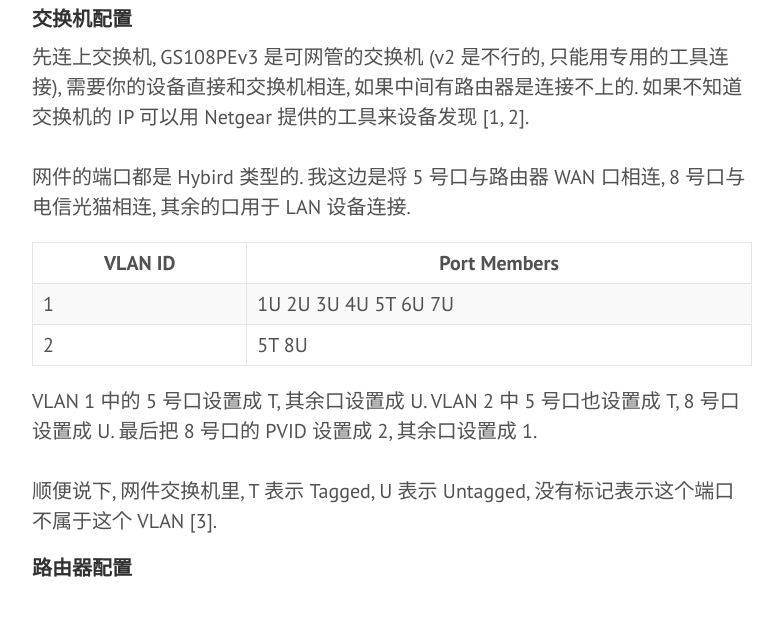
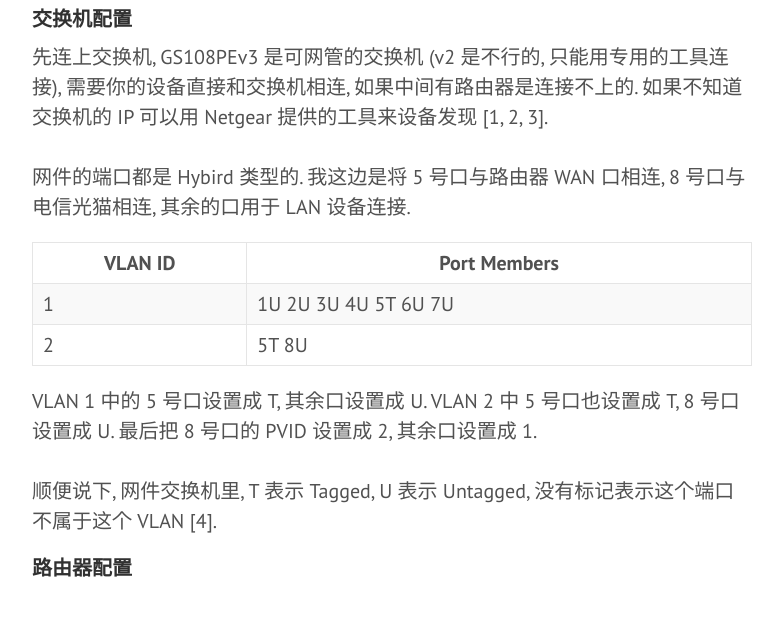
Before and after one commit to yoncise/yoncise.github.io, a Jekyll site: the page built from _posts/2020-11-21-16318107.md, in a window 1280 px wide and 900 px high, scrolled down 2421 px. Shown: the part 216-834 px from the top of the window, without its empty margins (428-1211 px from the left). Built offline with Jekyll 4.4.1, drawn with Linux system fonts in a browser that asks for light colours; some of the changed lines change nothing that is shown; some of the changed text lies outside the part shown.

Commit message:
sync from yuque

````diff
--- a/_posts/2020-11-21-16318107.md
+++ b/_posts/2020-11-21-16318107.md
@@ -55,7 +55,7 @@
 知道了原理, 剩下的就好办了.
 <a name="VkJ6D"></a>
 #### 交换机配置
-先连上交换机, GS108PEv3 是可网管的交换机 (v2 是不行的, 只能用专用的工具连接), 需要你的设备直接和交换机相连, 如果中间有路由器是连接不上的. 如果不知道交换机的 IP 可以用 Netgear 提供的工具来设备发现 [1, 2].<br />
+先连上交换机, GS108PEv3 是可网管的交换机 (v2 是不行的, 只能用专用的工具连接), 需要你的设备直接和交换机相连, 如果中间有路由器是连接不上的. 如果不知道交换机的 IP 可以用 Netgear 提供的工具来设备发现 [1, 2, 3].<br />
 <br />网件的端口都是 Hybird 类型的. 我这边是将 5 号口与路由器 WAN 口相连, 8 号口与电信光猫相连, 其余的口用于 LAN 设备连接.
 
 | VLAN ID | Port Members |
@@ -64,7 +64,7 @@
 | 2 | 5T 8U |
 
 VLAN 1 中的 5 号口设置成 T, 其余口设置成 U. VLAN 2 中 5 号口也设置成 T, 8 号口设置成 U. 最后把 8 号口的 PVID 设置成 2, 其余口设置成 1. <br />
-<br />顺便说下, 网件交换机里, T 表示 Tagged, U 表示 Untagged, 没有标记表示这个端口不属于这个 VLAN [3].<br />
+<br />顺便说下, 网件交换机里, T 表示 Tagged, U 表示 Untagged, 没有标记表示这个端口不属于这个 VLAN [4].<br />
 
 <a name="YGsvE"></a>
 #### 路由器配置
@@ -94,8 +94,8 @@
   62: vlan62: 0t 1t 2t 3t
 ```
 上面是我现在的配置, 很多是路由器默认的, 和我们这次相关的就是 vlan1 与 vlan2 的配置. (这里带 t 的表示 Tagged, 没有 t 的表示 Untagged, 与交换机有区别). 对于我的路由器来说, 4 口是 WAN 口, 8 口是什么呢? 8 口代表的是 CPU, 路由器把 CPU 也抽象成了一个端口.<br />
-<br />`Port 4: 1000FD enabled stp: none vlan: 2 jumbo: off mac: 38:f9:d3:19:0a:6b` 中的 `vlan: 2` 代表的是端口的 PVID, 我们可以用 `robocfg port 4 tag 2` 来配置 [4].<br />
-<br />为了路由器每次重启都能自动配置 VLAN, 我们需要在 `/jffs/scripts/services-start` 中配置启动命令 [5]:
+<br />`Port 4: 1000FD enabled stp: none vlan: 2 jumbo: off mac: 38:f9:d3:19:0a:6b` 中的 `vlan: 2` 代表的是端口的 PVID, 我们可以用 `robocfg port 4 tag 2` 来配置 [5].<br />
+<br />为了路由器每次重启都能自动配置 VLAN, 我们需要在 `/jffs/scripts/services-start` 中配置启动命令 [6]:
 ```bash
 #!/bin/sh
 robocfg vlan 2 ports "4t 8t"
@@ -116,6 +116,7 @@
 
 > [1] [https://www.netgear.com/support/product/GS108PEv3.aspx#download](https://www.netgear.com/support/product/GS108PEv3.aspx#download)
 > [2] [What is the default IP address of my NETGEAR Smart Managed Plus, Smart Managed Pro, or Insight Managed Smart Cloud switch?](https://kb.netgear.com/30418/What-is-the-default-IP-address-of-my-NETGEAR-Smart-Managed-Plus-Smart-Managed-Pro-or-Insight-Managed-Smart-Cloud-switch)
-> [3] [简单网管交换机的 VLAN 功能设置及应用](http://club.ntgrchina.cn/Knowledgebase/Document_detail.aspx?Did=550)
-> [4] [单线复用实践篇 #74](https://koolshare.cn/forum.php?mod=viewthread&tid=61943&extra=page%3D1&page=4)
-> [5] [网件GS108PE交换机，搭配R8500梅林固件，实现单线复用](https://post.smzdm.com/p/752902/)
+> [3] [How do I access the admin page of my ProSAFE Web Managed Plus or Click Switch?](https://kb.netgear.com/31261/How-do-I-access-the-admin-page-of-my-ProSAFE-Web-Managed-Plus-or-Click-Switch)
+> [4] [简单网管交换机的 VLAN 功能设置及应用](http://club.ntgrchina.cn/Knowledgebase/Document_detail.aspx?Did=550)
+> [5] [单线复用实践篇 #74](https://koolshare.cn/forum.php?mod=viewthread&tid=61943&extra=page%3D1&page=4)
+> [6] [网件GS108PE交换机，搭配R8500梅林固件，实现单线复用](https://post.smzdm.com/p/752902/)
````
